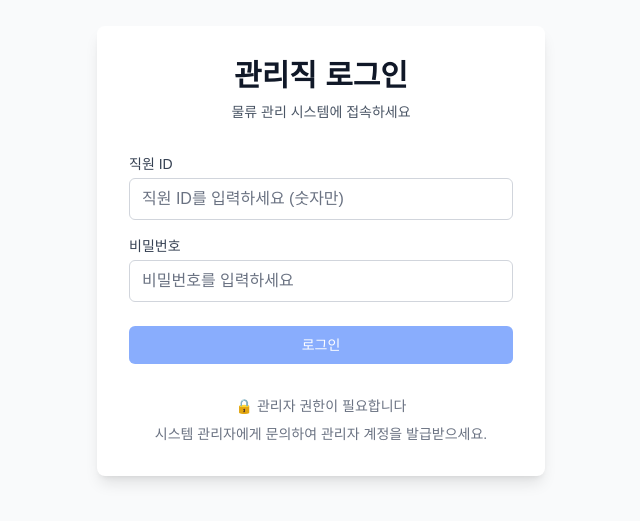
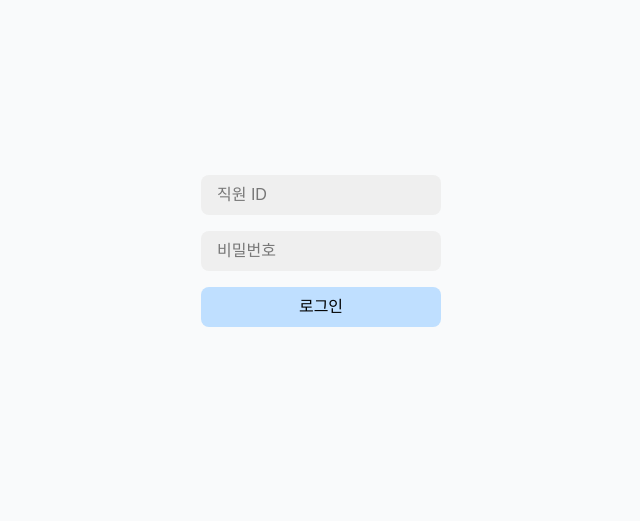
Before and after one commit to baboyiban/nextjs-app, a Next.js app: page /login in a window 1280 px wide. Shown: the part 149-670 px from the top of the page, without its empty margins (319-959 px from the left). Built offline with nearby package versions, Linux system fonts and the light colour scheme.

Commit message:
feature: login 화면 완성

```diff
--- a/app/components/client-layout.tsx
+++ b/app/components/client-layout.tsx
@@ -36,7 +36,7 @@ export default function ClientLayout({ children }: ClientLayoutProps) {
   return (
     <div
       className={
-        shouldShowNavbar ? "flex gap-[0.5rem] bg-gray p-[0.5rem]" : "bg-gray-50"
+        shouldShowNavbar ? "flex gap-[0.5rem] p-[0.5rem]" : "bg-gray-50"
       }
     >
       {shouldShowNavbar && <Navbar />}
--- a/app/components/navbar.tsx
+++ b/app/components/navbar.tsx
@@ -24,13 +24,12 @@ export default function Navbar() {
   };
 
   return (
-    <nav className="min-w-[15rem] max-w-[15rem] h-full flex flex-col gap-[0.5rem]">
+    <nav className="min-w-[15rem] max-w-[15rem] flex flex-col gap-[0.5rem] min-h-screen p-[0.5rem]">
       <div className="*:py-[1rem] *:text-center *:rounded-lg shadow-[inset_0_0_1px_rgba(0,0,0,0.1)] bg-white rounded-lg flex *:flex-auto">
         <div>
-          <div className="font-medium">{user?.position || "관리직"}</div>
-          {user && (
-            <div className="text-sm text-gray-600">ID: {user.employee_id}</div>
-          )}
+          <div className="font-medium">
+            {user?.position || "관리직"}: {user && user.employee_id}
+          </div>
         </div>
         <button
           type="button"
--- a/app/layout.tsx
+++ b/app/layout.tsx
@@ -26,7 +26,7 @@ export default function RootLayout({
   return (
     <html lang="ko">
       <body
-        className={`${geistSans.variable} ${geistMono.variable} antialiased min-h-screen`}
+        className={`${geistSans.variable} ${geistMono.variable} antialiased min-h-screen bg-gray`}
       >
         <ClientLayout>{children}</ClientLayout>
       </body>
--- a/app/login/page.tsx
+++ b/app/login/page.tsx
@@ -1,5 +1,4 @@
 "use client";
-
 import { useState } from "react";
 import { useAuth } from "../hooks/use-auth";
 
@@ -15,16 +14,16 @@ export default function LoginPage() {
     setLoading(true);
     setError("");
 
-    // 클라이언트 측 유효성 검사
+    // 유효성 검사
     const numericEmployeeId = parseInt(employeeId);
     if (!employeeId || isNaN(numericEmployeeId) || numericEmployeeId <= 0) {
-      setError("올바른 직원 ID를 입력해주세요. (숫자만 입력)");
+      setError("직원 ID는 숫자로 입력해주세요");
       setLoading(false);
       return;
     }
 
-    if (!password || password.length < 1) {
-      setError("비밀번호를 입력해주세요.");
+    if (!password) {
+      setError("비밀번호를 입력해주세요");
       setLoading(false);
       return;
     }
@@ -33,36 +32,27 @@ export default function LoginPage() {
       const result = await login(numericEmployeeId, password);
 
       if (!result.success) {
-        // 상태 코드별로 다른 오류 메시지 표시
+        // 상태 코드별 오류 처리
         switch (result.status) {
           case 400:
-            setError(result.error || "입력 정보를 확인해주세요.");
+            setError(result.error || "입력 정보를 확인해주세요");
             break;
           case 401:
-            setError(
-              result.error || "직원 ID 또는 비밀번호가 올바르지 않습니다.",
-            );
+            setError(result.error || "ID 또는 비밀번호가 올바르지 않습니다");
             break;
           case 403:
-            setError(
-              "관리자 권한이 필요합니다. 관리자 계정으로 로그인해주세요.",
-            );
+            setError("관리자 권한이 필요합니다");
             break;
           case 503:
-            setError(
-              "서비스가 일시적으로 이용할 수 없습니다. 잠시 후 다시 시도해주세요.",
-            );
+            setError("서비스 일시 중단");
             break;
           default:
-            setError(result.error || "로그인에 실패했습니다.");
+            setError(result.error || "로그인 실패");
         }
       }
-      // 성공 시 redirect는 middleware에서 처리
+      // 리다이렉트는 middleware에서 처리됨
     } catch (error) {
-      console.error("로그인 요청 오류:", error);
-      setError(
-        "네트워크 오류가 발생했습니다. 인터넷 연결을 확인하고 다시 시도해주세요.",
-      );
+      setError("네트워크 오류");
     } finally {
       setLoading(false);
     }
@@ -70,111 +60,47 @@ export default function LoginPage() {
 
   const handleEmployeeIdChange = (e: React.ChangeEvent<HTMLInputElement>) => {
     const value = e.target.value;
-    if (value === "" || /^\d+$/.test(value)) {
-      setEmployeeId(value);
-    }
+    if (!value || /^\d+$/.test(value)) setEmployeeId(value);
   };
 
   return (
-    <div className="min-h-screen flex items-center justify-center bg-gray-50">
-      <div className="max-w-md w-full space-y-8 p-8 bg-white rounded-lg shadow-lg">
-        <div className="text-center">
-          <h2 className="text-3xl font-bold text-gray-900">관리직 로그인</h2>
-          <p className="mt-2 text-sm text-gray-600">
-            물류 관리 시스템에 접속하세요
-          </p>
-        </div>
+    <div className="flex flex-col items-center justify-center h-screen">
+      <form onSubmit={handleSubmit} className="flex flex-col gap-[1rem]">
+        {/* 에러 메시지 */}
+        {error && <div>{error}</div>}
 
-        <form className="mt-8 space-y-6" onSubmit={handleSubmit}>
-          {error && (
-            <div className="bg-red-50 border border-red-200 text-red-700 px-4 py-3 rounded-md">
-              <div className="flex">
-                <div className="flex-shrink-0">
-                  <svg
-                    className="h-5 w-5 text-red-400"
-                    viewBox="0 0 20 20"
-                    fill="currentColor"
-                  >
-                    <path
-                      fillRule="evenodd"
-                      d="M10 18a8 8 0 100-16 8 8 0 000 16zM8.707 7.293a1 1 0 00-1.414 1.414L8.586 10l-1.293 1.293a1 1 0 101.414 1.414L10 11.414l1.293 1.293a1 1 0 001.414-1.414L11.414 10l1.293-1.293a1 1 0 00-1.414-1.414L10 8.586 8.707 7.293z"
-                      clipRule="evenodd"
-                    />
-                  </svg>
-                </div>
-                <div className="ml-3">
-                  <p className="text-sm">{error}</p>
-                </div>
-              </div>
-            </div>
-          )}
-
-          <div className="space-y-4">
-            <div>
-              <label
-                htmlFor="employee-id"
-                className="block text-sm font-medium text-gray-700"
-              >
-                직원 ID
-              </label>
+        {/* 직원 ID 입력 */}
         <input
-                id="employee-id"
-                name="employee-id"
-                type="text"
+          value={employeeId}
+          onChange={handleEmployeeIdChange}
+          disabled={loading}
+          placeholder="직원 ID"
           inputMode="numeric"
           pattern="[0-9]*"
-                required
-                value={employeeId}
-                onChange={handleEmployeeIdChange}
-                className="mt-1 appearance-none relative block w-full px-3 py-2 border border-gray-300 placeholder-gray-500 text-gray-900 rounded-md focus:outline-none focus:ring-2 focus:ring-blue-500 focus:border-blue-500"
-                placeholder="직원 ID를 입력하세요 (숫자만)"
-                disabled={loading}
+          type="text"
+          className="w-[15rem] px-[1rem] py-[0.5rem] bg-gray rounded-lg"
         />
-            </div>
 
-            <div>
-              <label
-                htmlFor="password"
-                className="block text-sm font-medium text-gray-700"
-              >
-                비밀번호
-              </label>
+        {/* 비밀번호 입력 */}
         <input
-                id="password"
-                name="password"
           type="password"
-                required
           value={password}
           onChange={(e) => setPassword(e.target.value)}
-                className="mt-1 appearance-none relative block w-full px-3 py-2 border border-gray-300 placeholder-gray-500 text-gray-900 rounded-md focus:outline-none focus:ring-2 focus:ring-blue-500 focus:border-blue-500"
-                placeholder="비밀번호를 입력하세요"
           disabled={loading}
+          placeholder="비밀번호"
           autoComplete="current-password"
+          className="w-[15rem] px-[1rem] py-[0.5rem] bg-gray rounded-lg"
         />
-            </div>
-          </div>
 
+        {/* 제출 버튼 */}
         <button
           type="submit"
           disabled={loading || !employeeId || !password}
-            className="group relative w-full flex justify-center py-2 px-4 border border-transparent text-sm font-medium rounded-md text-white bg-blue-600 hover:bg-blue-700 focus:outline-none focus:ring-2 focus:ring-offset-2 focus:ring-blue-500 disabled:opacity-50 disabled:cursor-not-allowed transition-colors"
+          className="w-[15rem] px-[1rem] py-[0.5rem] bg-blue rounded-lg"
         >
-            {loading ? (
-              <div className="flex items-center">
-                <div className="animate-spin rounded-full h-4 w-4 border-b-2 border-white mr-2"></div>
-                로그인 중...
-              </div>
-            ) : (
-              "로그인"
-            )}
+          {loading ? "로딩 중..." : "로그인"}
         </button>
       </form>
-
-        <div className="text-center text-sm text-gray-500">
-          <p className="mb-2">🔒 관리자 권한이 필요합니다</p>
-          <p>시스템 관리자에게 문의하여 관리자 계정을 발급받으세요.</p>
-        </div>
-      </div>
     </div>
   );
 }
```
Lines whose indentation alone changed are shown as unchanged.
